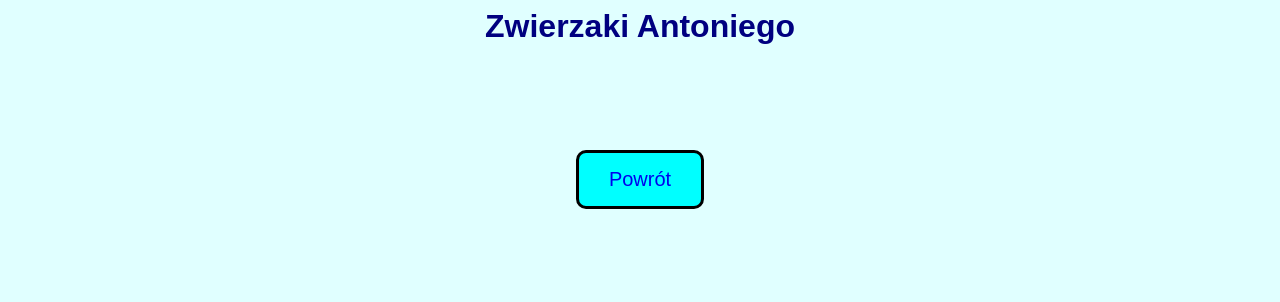
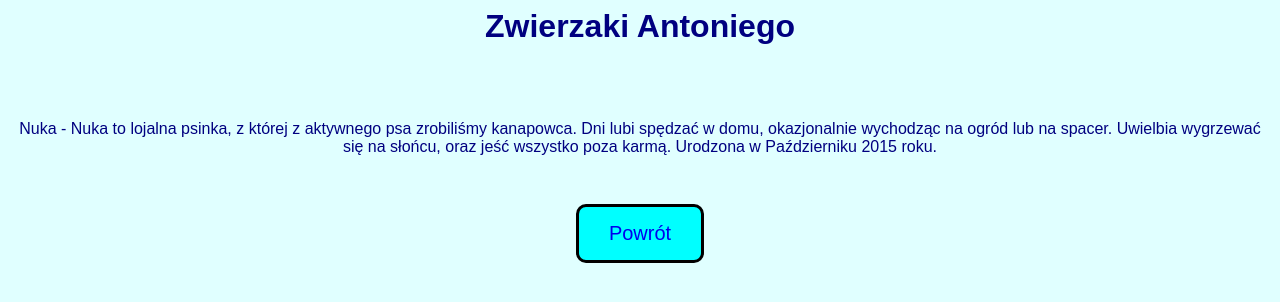
Before and after one commit to AnoniKolo/anonikolo.github.io, a plain HTML site: page Pety.html in a window 1280 px wide. Drawn offline with Linux system fonts and the light colour scheme.

Commit message:
Update Pety.html

```diff
--- a/Pety.html
+++ b/Pety.html
@@ -31,9 +31,12 @@
 <body>
 
 <h1><center>Zwierzaki Antoniego</center></h1>
-
 <br><br><br>
-
+Nuka - Nuka to lojalna psinka, z której z aktywnego psa zrobiliśmy kanapowca.
+Dni lubi spędzać w domu, okazjonalnie wychodząc na ogród lub na spacer.
+Uwielbia wygrzewać się na słońcu, oraz jeść wszystko poza karmą.
+Urodzona w Październiku 2015 roku.
+<br><br>
 
 </h2>
 
```
